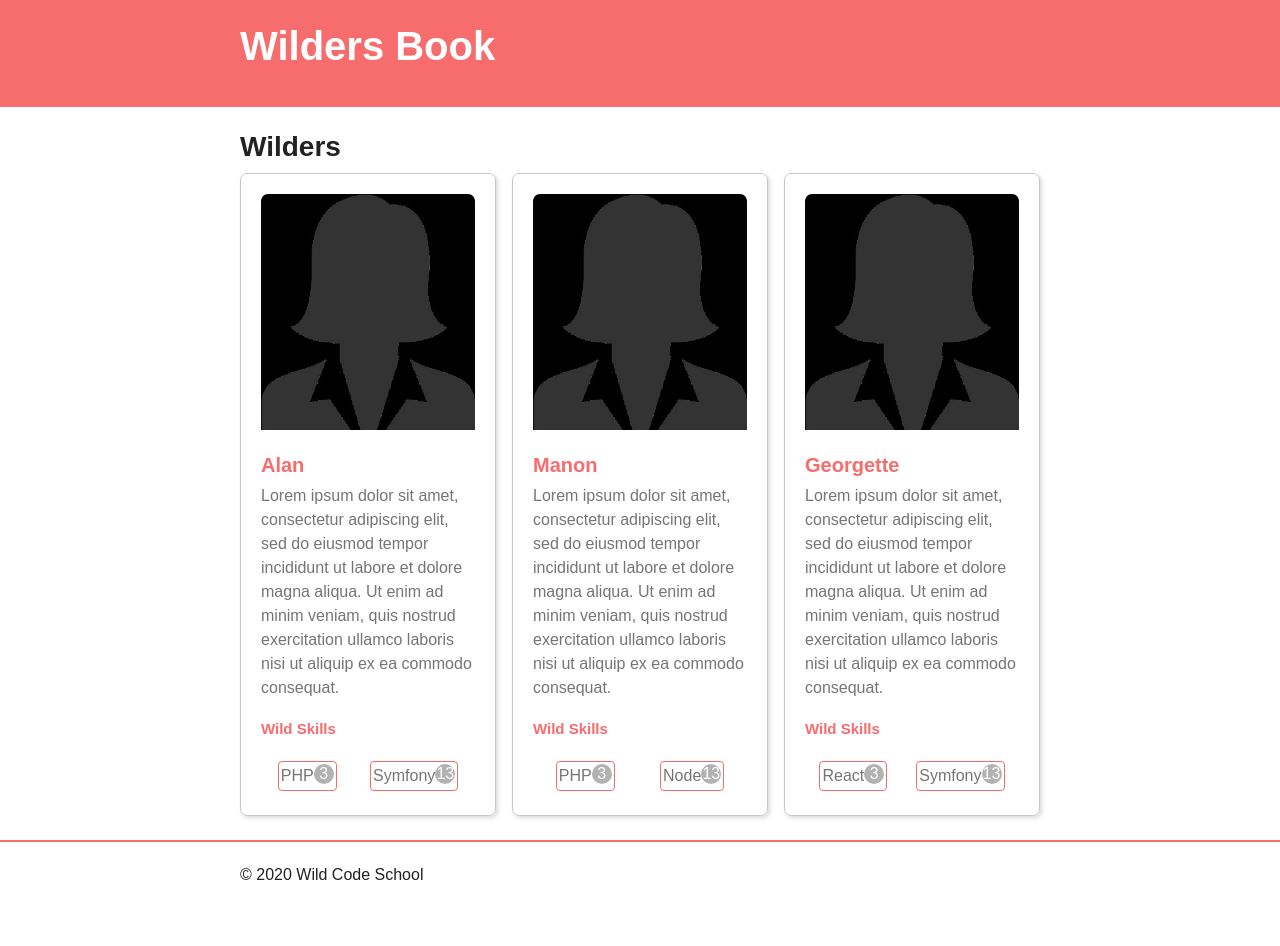
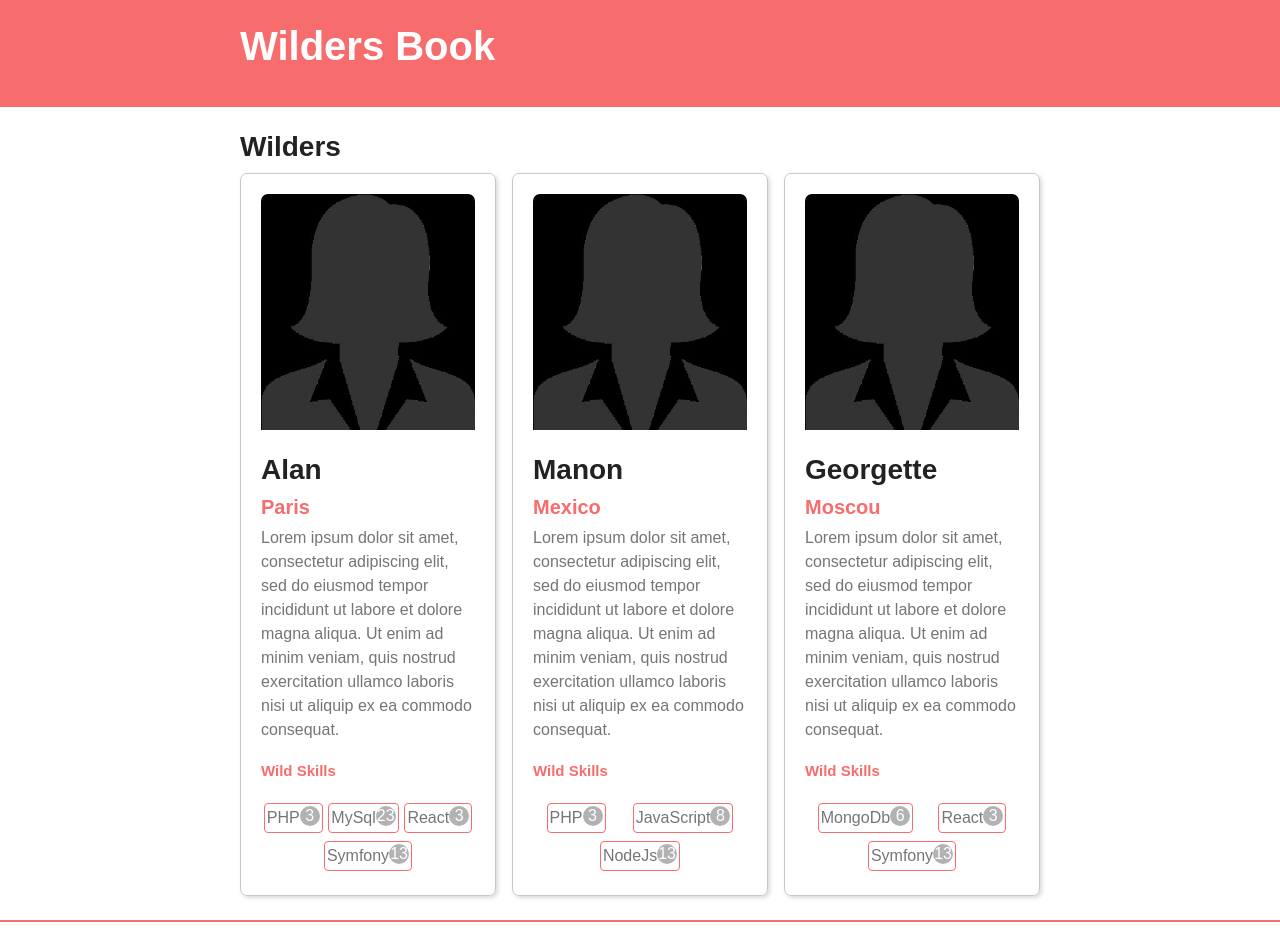
Before and after one commit to Oceane-Kolau/workstudy_react, a React (Create React App) app: page / in a window 1280 px wide. Shown: the top 946 px of the page. Built offline with nearby package versions, Linux system fonts and the light colour scheme.

Commit message:
add city

```diff
--- a/src/App.js
+++ b/src/App.js
@@ -4,21 +4,28 @@ import Wilder from "./Wilder";
 const wilderProfile = [
   {
     name: 'Alan',
+    city: 'Paris',
     skills: [
       {title:'PHP', votes: 3},
+      {title:'MySql', votes: 23},
+      {title:'React', votes: 3},
       {title:'Symfony', votes: 13}
     ]
   },
   {
     name: 'Manon',
+    city: 'Mexico',
     skills: [
       {title:'PHP', votes: 3},
-      {title:'Node', votes: 13}
+      {title:'JavaScript', votes: 8},
+      {title:'NodeJs', votes: 13}
     ]
   },
   {
     name: 'Georgette',
+    city: 'Moscou',
     skills: [
+      {title:'MongoDb', votes: 6},
       {title:'React', votes: 3},
       {title:'Symfony', votes: 13}
     ]
--- a/src/Wilder.js
+++ b/src/Wilder.js
@@ -3,11 +3,12 @@ import blank_profile from './blank_profile.jpeg';
 import Skill from "./Skill";
 import Proptypes from "prop-types";
 
-const Wilder = ({name, skills}) => {
+const Wilder = ({name, skills, city}) => {
   return (
     <article className="card">
       <img src={blank_profile} alt="Jane Doe Profile" />
-      <h3>{name}</h3>
+      <h2>{name}</h2>
+      <h3>{city}</h3>
       <p>
         Lorem ipsum dolor sit amet, consectetur adipiscing elit, sed do
         eiusmod tempor incididunt ut labore et dolore magna aliqua. Ut
```
